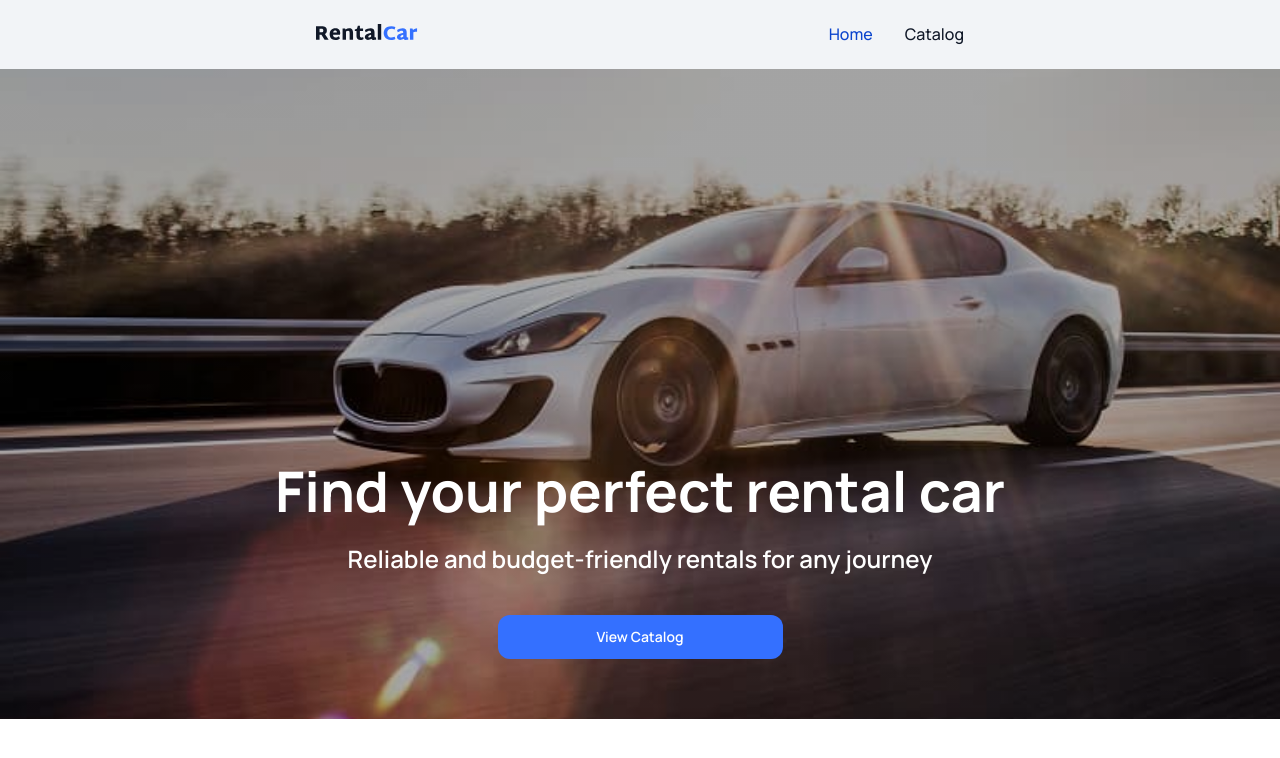
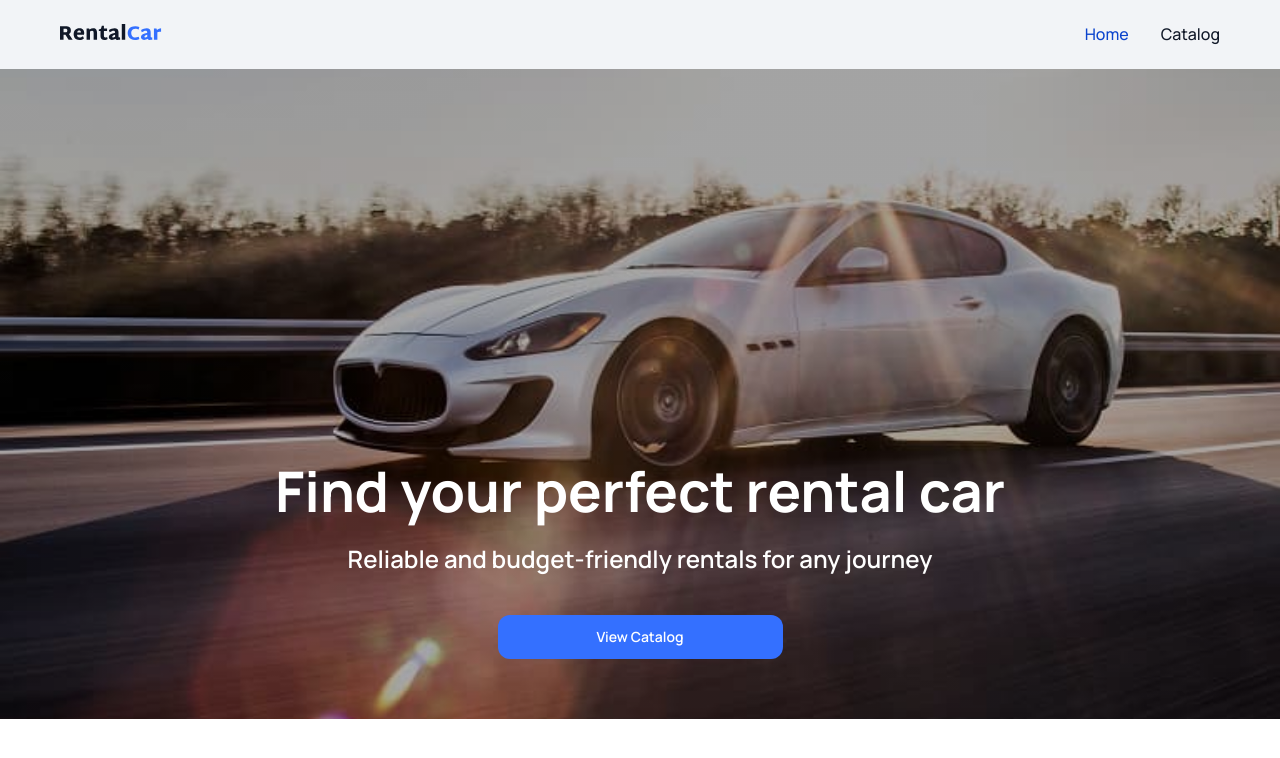
Before and after one commit to ConstantineKobushka/auto-room, a React (Vite) app: page / in a window 1280 px wide. Shown: the top 758 px of the page. Built offline with nearby package versions, Linux system fonts and the light colour scheme.

Commit message:
fixed styles for Container

```diff
--- a/src/components/Container/Container.module.css
+++ b/src/components/Container/Container.module.css
@@ -5,7 +5,6 @@
 
 @media only screen and (min-width: 768px) {
   .container {
-    max-width: 768px;
     padding: 0 60px;
   }
 }
```
